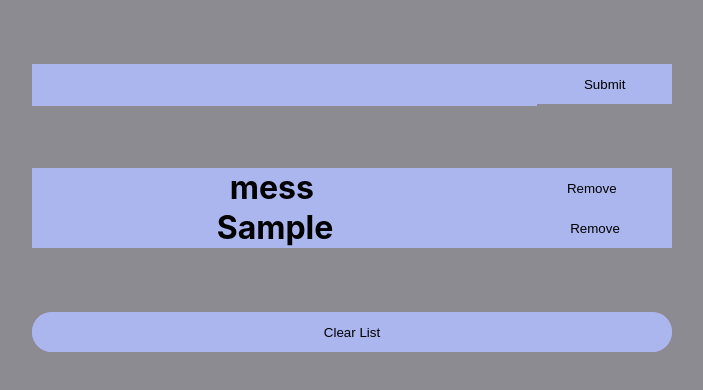
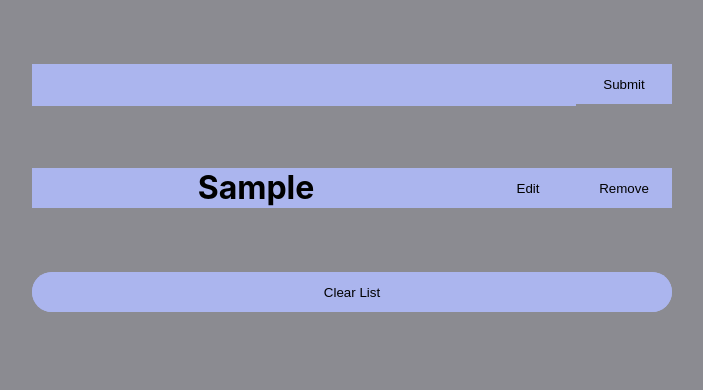
Before and after one commit to Gerald-Z/Todo-List, a React (Create React App) app in the folder todolist/: page / in a window 1280 px wide. Both pictures are taken after typing "Sample" into the empty fields and a click on the input 892 px from the left and 84 px from the top of the page. Shown: the top 390 px of the page, without its empty margins (288-991 px from the left). Built offline with nearby package versions, Linux system fonts and the light colour scheme.

Commit message:
Added the update function

```diff
--- a/todolist/src/pages/entry.js
+++ b/todolist/src/pages/entry.js
@@ -2,20 +2,45 @@ import React from 'react';
 
 
 export default class Entry extends React.Component {
-
     constructor(props) {
         super(props);
         this.TextRef = React.createRef();
+        this.EditRef = React.createRef();
+        this.EditSubmitRef = React.createRef();
+        this.EditKeyRef = React.createRef();
         this.handleRemove = this.handleRemove.bind(this);
+        this.handleEdit = this.handleEdit.bind(this);
+        this.handleEditSubmit = this.handleEditSubmit.bind(this);
     }
 
     handleRemove() {
         this.props.remove(this.TextRef.current.innerText);
     }
 
+    handleEdit() {
+        this.EditRef.current.style = "z-index: 1";
+        this.EditSubmitRef.current.style = "z-index: 1";
+        this.EditRef.current.value=this.TextRef.current.innerText;
+    }
+
+    handleEditSubmit(e) {
+        e.preventDefault();
+        this.EditRef.current.style = "z-index: -1";
+        this.EditSubmitRef.current.style = "z-index: -1";
+        this.TextRef.current.innerText=this.EditRef.current.value;
+    }
+
+
+
     render () {
         return (
-            <div className='center'> <h1 className="entryText" ref={this.TextRef}> {this.props.content} </h1> <button className="remove" onClick={this.handleRemove}>Remove</button></div>
+            <div className='center'>
+                <h1 className="entryText" ref={this.TextRef}> {this.props.content} </h1>
+                <button className="edit" ref={this.EditKeyRef} onClick={this.handleEdit}>Edit</button>
+                <button className="remove" onClick={this.handleRemove}>Remove</button>
+                <input className="editText" type="text" ref={this.EditRef} />
+                <button className="editSubmit"  ref={this.EditSubmitRef} onClick={this.handleEditSubmit}>Submit</button>
+            </div>
         )
     }
 }
--- a/todolist/src/pages/list.css
+++ b/todolist/src/pages/list.css
@@ -10,7 +10,8 @@ body {
     height: 5vh;
     text-align: center;
     display: grid;
-    grid-template-columns: auto auto auto auto auto;
+    grid-template-columns: 70% 15% 15%;
+    grid-template-rows: auto;
 }
 
 .clearContainer, .inputContainer {
@@ -19,7 +20,7 @@ body {
     border-radius: 20px;
 }
 
-#inputSubmit, .remove {
+#inputSubmit, .remove, .edit {
     background-color: rgb(171, 181, 238);
     border: none;
     height: 100%;
@@ -39,16 +40,43 @@ body {
     width: 100%;
     height: 100%;
     border-radius: 20px;
-    grid-column: 1 / 6;
+    grid-column: 1 / 4;
 }
 
 
-.entryText, #inputText {
-    grid-column: 1 / 5;
+.entryText, .editText {
+    grid-area: 1 / 1;
     margin: 0px;
 }
 
-.remove, #inputSubmit {
-    grid-column: 5;
+#inputText {
+    grid-column: 1/3;
     margin: 0px;
 }
+
+.remove, #inputSubmit, .edit {
+    margin: 0px;
+}
+
+.remove {
+    grid-column: 3;
+}
+
+#inputSubmit {
+    grid-column: 3;
+}
+
+.edit, .editSubmit {
+    grid-column: 2;
+    grid-row: 1;
+}
+
+.edit:hover, .remove:hover, #inputSubmit:hover, #clearList:hover, .editSubmit:hover{
+    background-color: aqua;
+}
+
+.editText, .editSubmit {
+    z-index: -1;
+    background-color: rgb(171, 181, 238);
+    border: none;
+}
--- a/todolist/src/pages/list.js
+++ b/todolist/src/pages/list.js
@@ -17,7 +17,7 @@ export default function List() {
     }
 
     */
-    const [entries, setEntries] = useState(["mess"]);
+    const [entries, setEntries] = useState([]);
 
     function clearList(e) {
         e.preventDefault();
```
